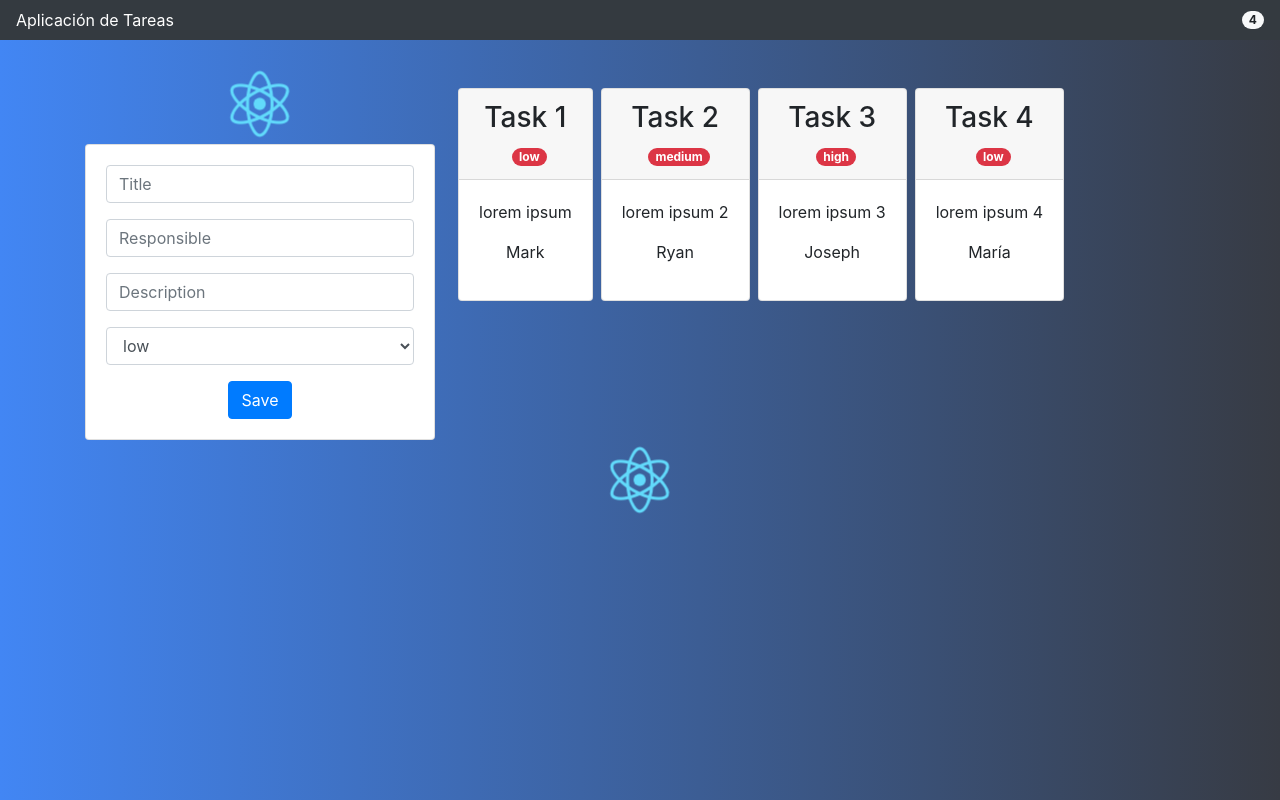
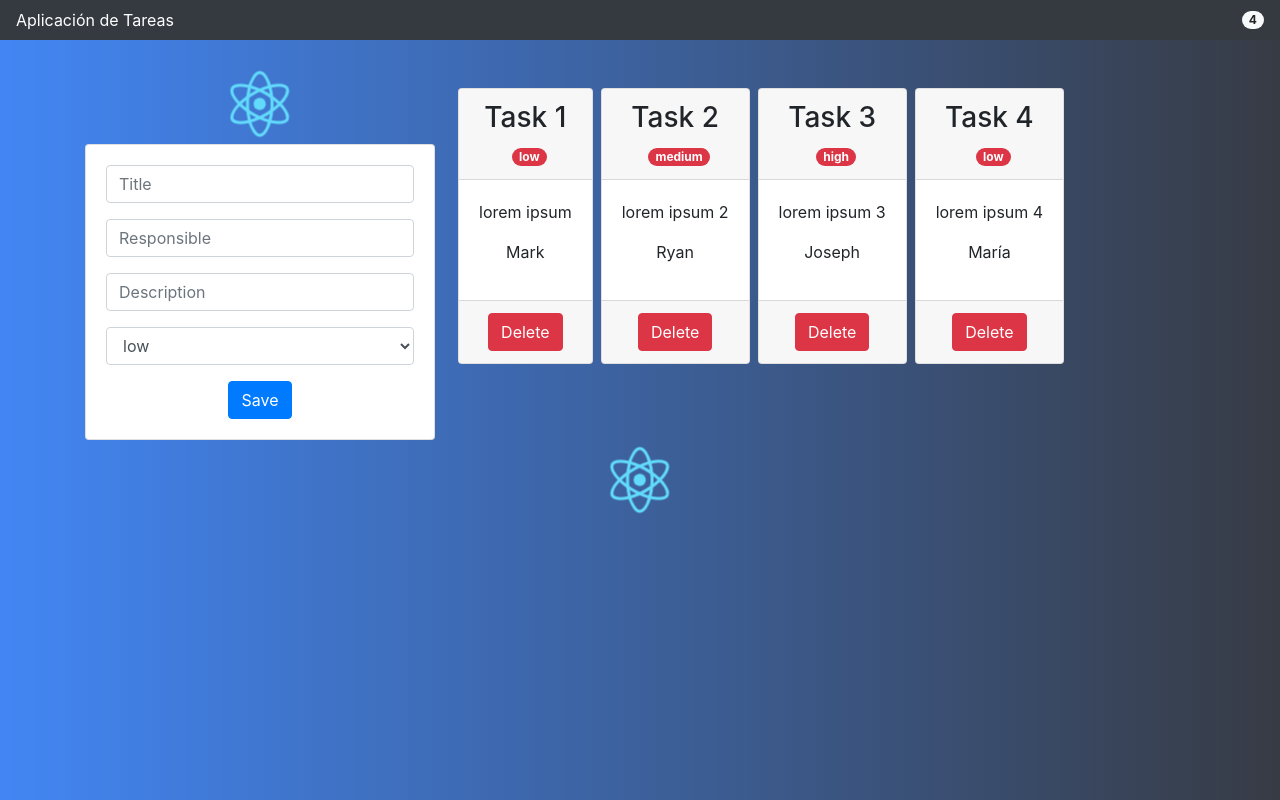
Before and after one commit to apradillap/react-example, a React (Create React App) app: page / in a window 1280 px wide. Built offline with nearby package versions, Linux system fonts and the light colour scheme.

Commit message:
Remove Tasks

```diff
--- a/src/App.js
+++ b/src/App.js
@@ -23,6 +23,17 @@
     })
   }
 
+  removeTodo(index) {
+    console.log(index);
+    if(window.confirm('Are you sure you want to delete it?')) {
+      this.setState({
+        todos: this.state.todos.filter((e, i) => {
+          return i !== index
+        })
+      })
+    }
+  }
+
   render() {
     const todos = this.state.todos.map((todo, i) => {
       return (
@@ -36,6 +47,13 @@
           <div className="card-body">
             <p>{ todo.description }</p>
             <p>{ todo.responsible }</p>
+          </div>
+          <div className="card-footer">
+            <button
+              className="btn btn-danger" onClick={ this.removeTodo.bind(this, i) }
+            >
+              Delete
+            </button>
           </div>
         </div>
       )
```
